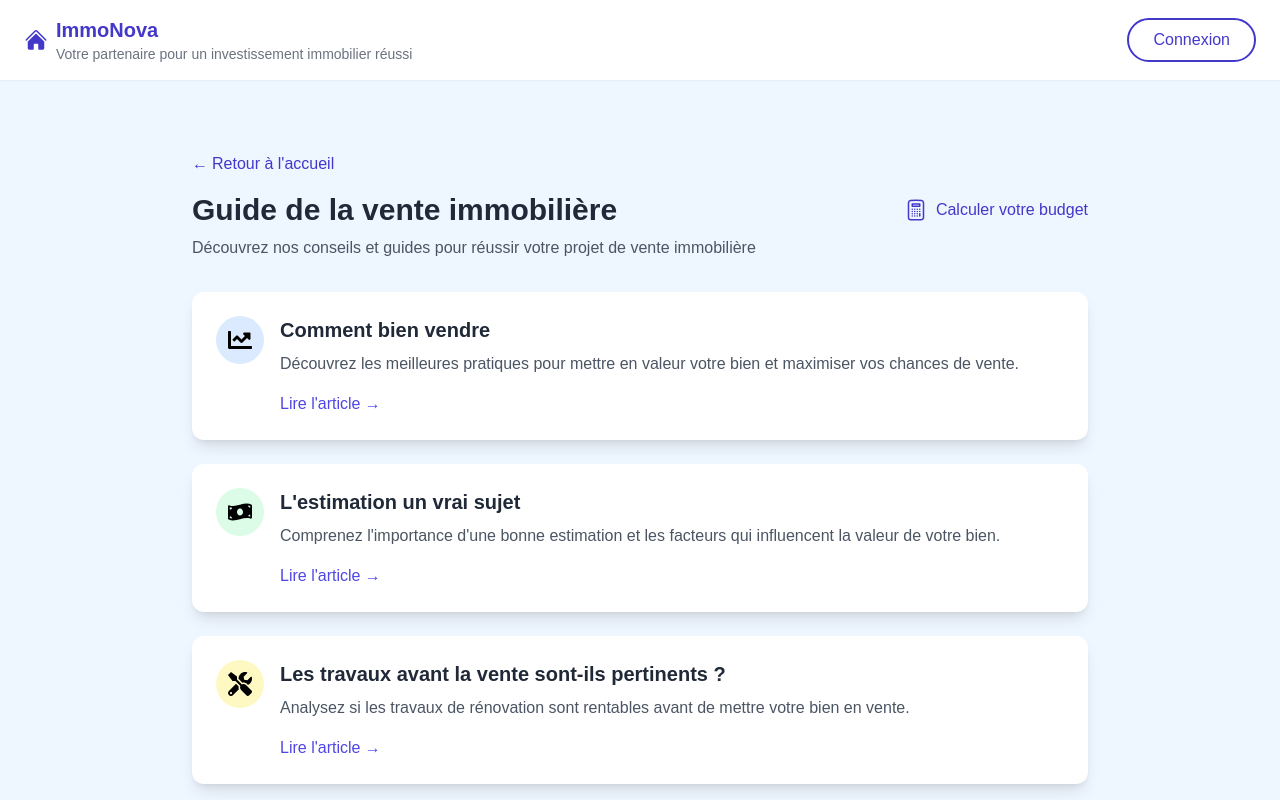
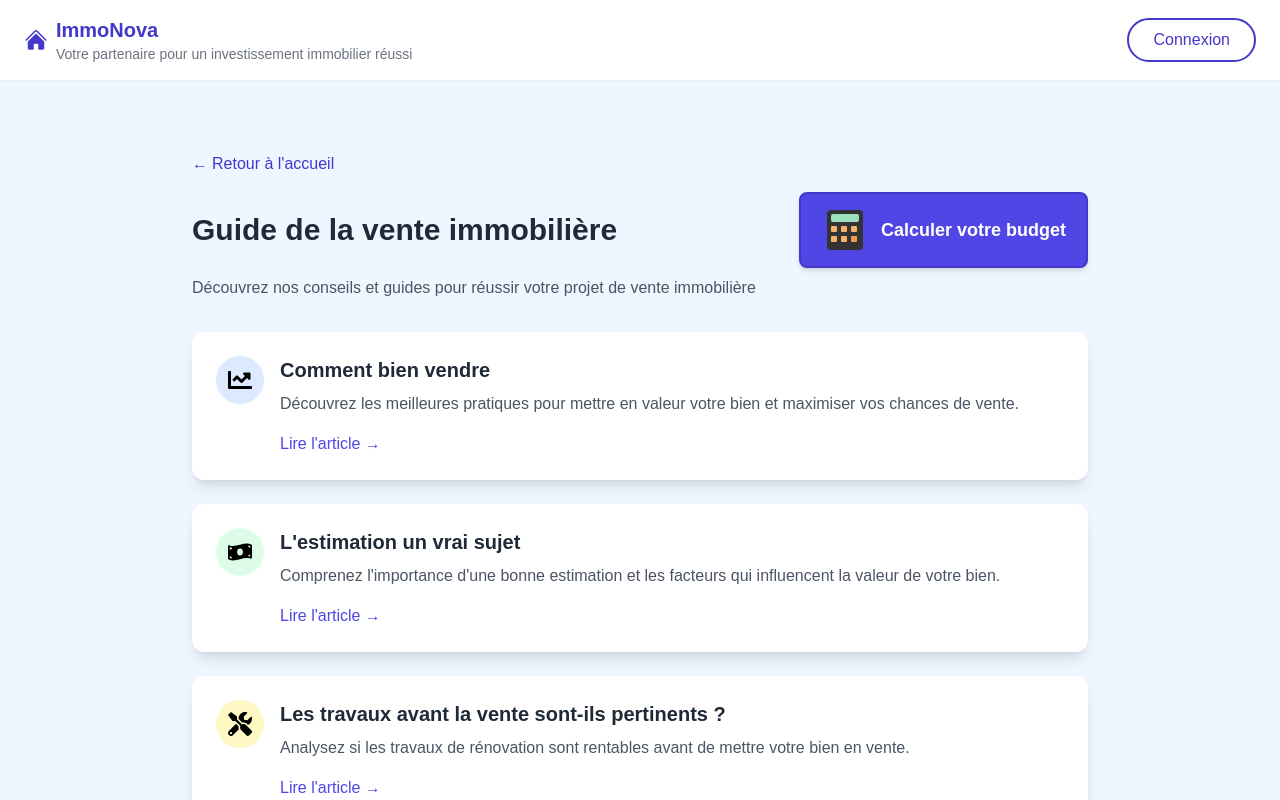
Before and after one commit to Ludus78/immonova, a Next.js app: page /vente in a window 1280 px wide. Built offline with nearby package versions, Linux system fonts and the light colour scheme; no server answers.

Commit message:
Enhance AchatPage and VentePage button styles and icons for improved user experience. Update link appearance with new background, padding, and hover effects, and replace SVG icons with more visually appealing designs. Adjust button text styling for better readability.

```diff
--- a/app/achat/page.tsx
+++ b/app/achat/page.tsx
@@ -379,13 +379,20 @@ export default function AchatPage() {
           <h1 className="text-3xl font-bold text-gray-800">Guide de l'achat immobilier</h1>
           <Link
             href="/calculette"
-            className="flex items-center gap-2 text-indigo-700 hover:text-indigo-900"
+            className="flex items-center gap-3 bg-indigo-600 text-white px-5 py-3 rounded-lg shadow-md hover:bg-indigo-700 transition-all transform hover:scale-105 border-2 border-indigo-700"
             title="Calculette d'achat immobilier"
           >
-            <svg xmlns="http://www.w3.org/2000/svg" fill="none" viewBox="0 0 24 24" strokeWidth={1.5} stroke="currentColor" className="w-6 h-6">
-              <path strokeLinecap="round" strokeLinejoin="round" d="M15.75 15.75V18m-7.5-6.75h.008v.008H8.25v-.008Zm0 2.25h.008v.008H8.25V13.5Zm0 2.25h.008v.008H8.25v-.008Zm0 2.25h.008v.008H8.25V18Zm2.498-6.75h.007v.008h-.007v-.008Zm0 2.25h.007v.008h-.007V13.5Zm0 2.25h.007v.008h-.007v-.008Zm0 2.25h.007v.008h-.007V18Zm2.504-6.75h.008v.008h-.008v-.008Zm0 2.25h.008v.008h-.008V13.5Zm0 2.25h.008v.008h-.008v-.008Zm0 2.25h.008v.008h-.008V18Zm2.498-6.75h.008v.008h-.008v-.008Zm0 2.25h.008v.008h-.008V13.5ZM8.25 6h7.5v2.25h-7.5V6ZM12 2.25c-1.892 0-3.758.11-5.593.322C5.307 2.7 4.5 3.65 4.5 4.757V19.5a2.25 2.25 0 0 0 2.25 2.25h10.5a2.25 2.25 0 0 0 2.25-2.25V4.757c0-1.108-.806-2.057-1.907-2.185A48.507 48.507 0 0 0 12 2.25Z" />
+            <svg xmlns="http://www.w3.org/2000/svg" viewBox="0 0 24 24" fill="currentColor" className="w-12 h-12 text-white">
+              <rect x="3" y="2" width="18" height="20" rx="2" fill="#333" />
+              <rect x="5" y="4" width="14" height="4" rx="1" fill="#9DE0BC" />
+              <rect x="5" y="10" width="3" height="3" rx="0.5" fill="#F6B266" />
+              <rect x="10" y="10" width="3" height="3" rx="0.5" fill="#F6B266" />
+              <rect x="15" y="10" width="3" height="3" rx="0.5" fill="#F6B266" />
+              <rect x="5" y="15" width="3" height="3" rx="0.5" fill="#F6B266" />
+              <rect x="10" y="15" width="3" height="3" rx="0.5" fill="#F6B266" />
+              <rect x="15" y="15" width="3" height="3" rx="0.5" fill="#F39C4F" />
             </svg>
-            <span>Calculer votre budget</span>
+            <span className="font-semibold text-lg">Calculer votre budget</span>
           </Link>
         </div>
         <p className="text-gray-600 mt-2">Découvrez nos conseils et guides pour réussir votre projet d'achat immobilier</p>
--- a/app/vente/page.tsx
+++ b/app/vente/page.tsx
@@ -302,13 +302,20 @@ export default function VentePage() {
           <h1 className="text-3xl font-bold text-gray-800">Guide de la vente immobilière</h1>
           <Link
             href="/calculette"
-            className="flex items-center gap-2 text-indigo-700 hover:text-indigo-900"
+            className="flex items-center gap-3 bg-indigo-600 text-white px-5 py-3 rounded-lg shadow-md hover:bg-indigo-700 transition-all transform hover:scale-105 border-2 border-indigo-700"
             title="Calculette immobilière"
           >
-            <svg xmlns="http://www.w3.org/2000/svg" fill="none" viewBox="0 0 24 24" strokeWidth={1.5} stroke="currentColor" className="w-6 h-6">
-              <path strokeLinecap="round" strokeLinejoin="round" d="M15.75 15.75V18m-7.5-6.75h.008v.008H8.25v-.008Zm0 2.25h.008v.008H8.25V13.5Zm0 2.25h.008v.008H8.25v-.008Zm0 2.25h.008v.008H8.25V18Zm2.498-6.75h.007v.008h-.007v-.008Zm0 2.25h.007v.008h-.007V13.5Zm0 2.25h.007v.008h-.007v-.008Zm0 2.25h.007v.008h-.007V18Zm2.504-6.75h.008v.008h-.008v-.008Zm0 2.25h.008v.008h-.008V13.5Zm0 2.25h.008v.008h-.008v-.008Zm0 2.25h.008v.008h-.008V18Zm2.498-6.75h.008v.008h-.008v-.008Zm0 2.25h.008v.008h-.008V13.5ZM8.25 6h7.5v2.25h-7.5V6ZM12 2.25c-1.892 0-3.758.11-5.593.322C5.307 2.7 4.5 3.65 4.5 4.757V19.5a2.25 2.25 0 0 0 2.25 2.25h10.5a2.25 2.25 0 0 0 2.25-2.25V4.757c0-1.108-.806-2.057-1.907-2.185A48.507 48.507 0 0 0 12 2.25Z" />
+            <svg xmlns="http://www.w3.org/2000/svg" viewBox="0 0 24 24" fill="currentColor" className="w-12 h-12 text-white">
+              <rect x="3" y="2" width="18" height="20" rx="2" fill="#333" />
+              <rect x="5" y="4" width="14" height="4" rx="1" fill="#9DE0BC" />
+              <rect x="5" y="10" width="3" height="3" rx="0.5" fill="#F6B266" />
+              <rect x="10" y="10" width="3" height="3" rx="0.5" fill="#F6B266" />
+              <rect x="15" y="10" width="3" height="3" rx="0.5" fill="#F6B266" />
+              <rect x="5" y="15" width="3" height="3" rx="0.5" fill="#F6B266" />
+              <rect x="10" y="15" width="3" height="3" rx="0.5" fill="#F6B266" />
+              <rect x="15" y="15" width="3" height="3" rx="0.5" fill="#F39C4F" />
             </svg>
-            <span>Calculer votre budget</span>
+            <span className="font-semibold text-lg">Calculer votre budget</span>
           </Link>
         </div>
         <p className="text-gray-600 mt-2">Découvrez nos conseils et guides pour réussir votre projet de vente immobilière</p>
```
